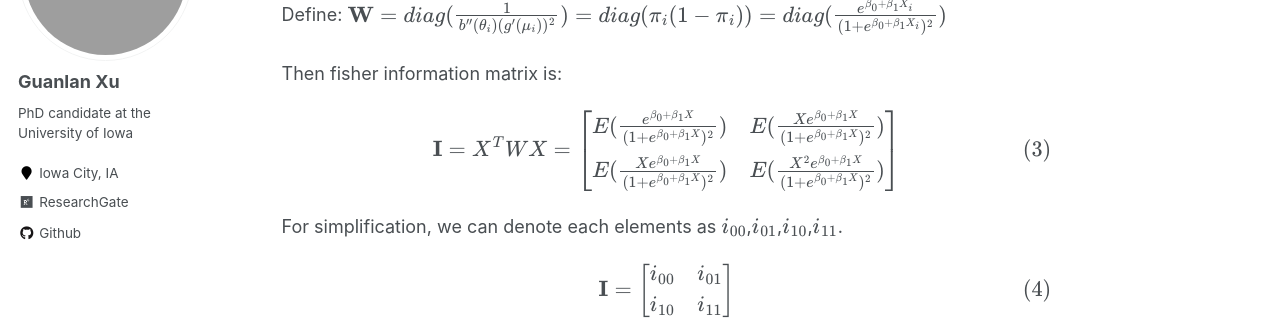
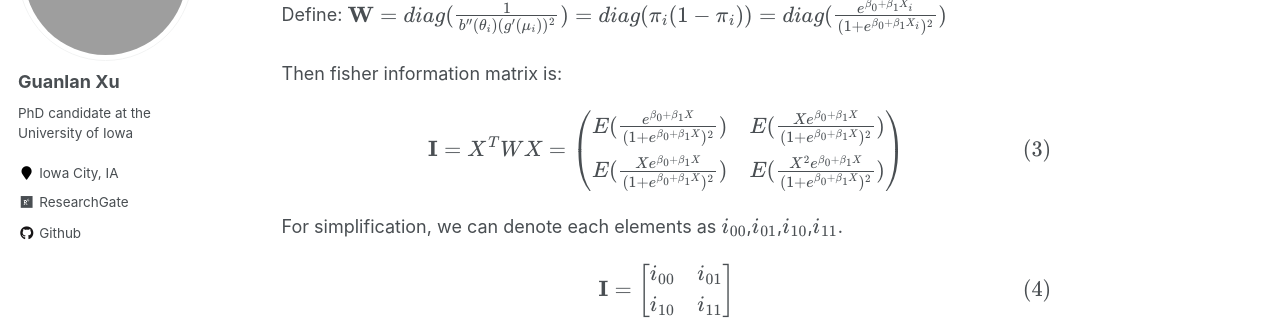
Before and after one commit to guanlanxu/guanlanxu.github.io, a Jekyll site: the page built from _posts/2019-05-01-power-samplesize-1.md, in a window 1280 px wide and 900 px high, scrolled down 1500 px. Shown: the part 150-470 px from the top of the window. Built offline with Jekyll 4.4.1, drawn with Linux system fonts in a browser that asks for light colours; formulas are drawn with MathJax 3; grey boxes are pictures that could not be loaded.

Commit message:
Update 2019-05-01-power-samplesize-1.md

```diff
--- a/_posts/2019-05-01-power-samplesize-1.md
+++ b/_posts/2019-05-01-power-samplesize-1.md
@@ -47,9 +47,15 @@ Define: $\mathbf{W} = diag(\frac{1}{b''(\theta_i)(g'(\mu_i))^2})  =  diag(\pi_i(
 
 Then fisher information matrix is:
 
-$$\mathbf{I}= X^TWX = \begin{bmatrix}
-E(\frac{e^{\beta_0+\beta_1X}}{(1+e^{\beta_0+\beta_1X})^2}) & E(\frac{Xe^{\beta_0+\beta_1X}}{(1+e^{\beta_0+\beta_1X})^2})\\ E(\frac{Xe^{\beta_0+\beta_1X}}{(1+e^{\beta_0+\beta_1X})^2}) & E(\frac{X^2 e^{\beta_0+\beta_1X}}{(1+e^{\beta_0+\beta_1X})^2})
-\end{bmatrix}$$
+
+
+
+
+
+$$\mathbf{I}= X^TWX = \left( \begin{array}{cc}
+  E(\frac{e^{\beta_0+\beta_1X}}{(1+e^{\beta_0+\beta_1X})^2}) & E(\frac{Xe^{\beta_0+\beta_1X}}{(1+e^{\beta_0+\beta_1X})^2})\\
+  E(\frac{Xe^{\beta_0+\beta_1X}}{(1+e^{\beta_0+\beta_1X})^2}) & E(\frac{X^2 e^{\beta_0+\beta_1X}}{(1+e^{\beta_0+\beta_1X})^2})
+ \end{array} \right)$$
 
 For simplification, we can denote each elements as $i_{00}$,$i_{01}$,$i_{10}$,$i_{11}$.
 
```
